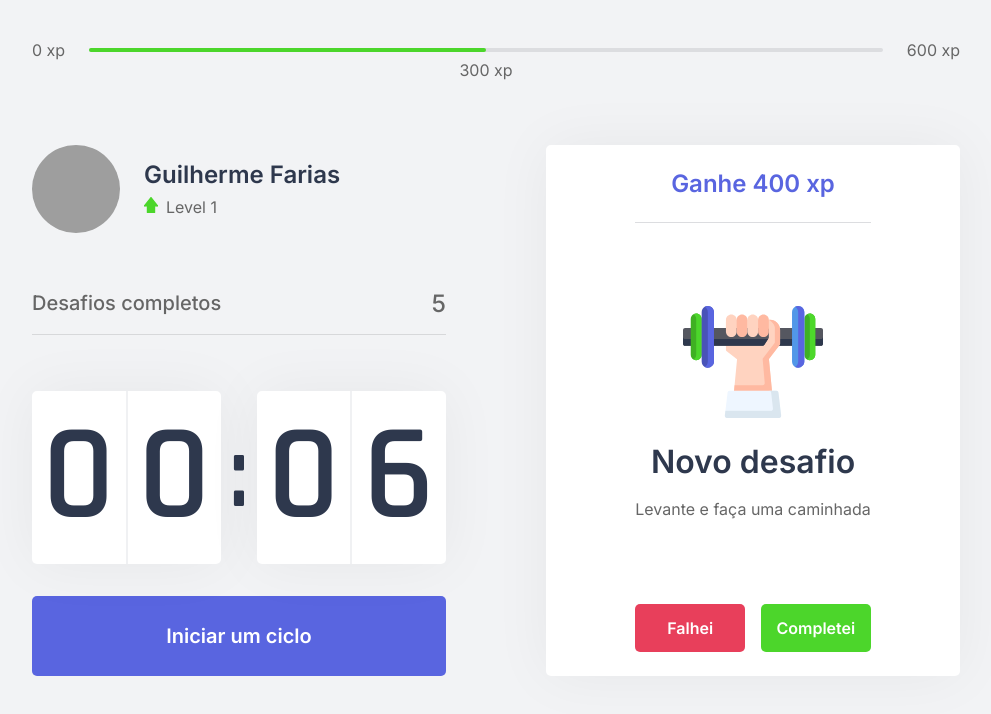
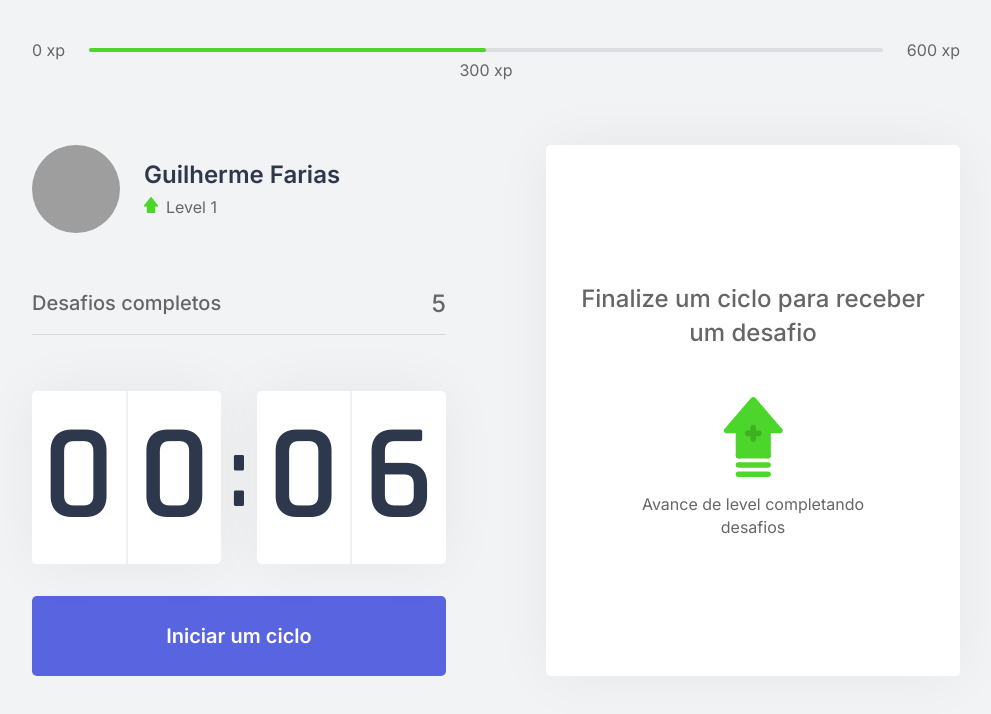
Before and after one commit to Guilherme-Farias/go-next-nlw4, a Next.js app: page / in a window 1280 px wide. Shown: the top 714 px of the page, without its empty margins (144-1135 px from the left). Built offline with nearby package versions, Linux system fonts and the light colour scheme; grey boxes are pictures that could not be loaded.

Commit message:
Finished the part of showing challenges

```diff
--- a/src/components/ChallengeBox.tsx
+++ b/src/components/ChallengeBox.tsx
@@ -5,29 +5,29 @@
 import styles from '../styles/components/ChallengeBox.module.css'
 
 export function ChallengeBox() {
-  const contextData = useContext(ChallengesContext)
-  console.log(contextData)
+  const { activeChallenge, resetChallenge } = useContext(ChallengesContext)
 
-  const hasActiveChallenge = true;
   return (
     <div className={styles.container}>
-      {hasActiveChallenge ? (
+      {activeChallenge ? (
         <div className={styles.challengeActive}>
-          <header>Ganhe 400 xp</header>
+          <header>Ganhe {activeChallenge.amount} xp</header>
 
           <main>
-            <img src="icons/body.svg" alt="" />
+            <img src={`icons/${activeChallenge.type}.svg`} alt="" />
             <strong>Novo desafio</strong>
-            <p>Levante e faça uma caminhada</p>
+            <p>{activeChallenge.description}</p>
           </main>
 
           <footer>
             <button
               className={styles.challengeFailedButton}
               type="button"
+              onClick={resetChallenge}
             >
               Falhei
                 </button>
+
             <button
               className={styles.challengeSucceededButton}
               type="button"
--- a/src/contexts/ChallengesContext.tsx
+++ b/src/contexts/ChallengesContext.tsx
@@ -1,12 +1,21 @@
 import { createContext, useState, ReactNode } from 'react';
 
+import challenges from '../../challenges.json';
 
+interface Challenge {
+  type: 'body' | 'eye';
+  description: string;
+  amount: number;
+}
 interface ChallengesContextData {
   level: number;
   currentExperience: number
   challengesCompleted: number;
+  experienceToNextLevel: number;
+  activeChallenge: Challenge;
   levelUp: () => void;
   startNewChallenge: () => void;
+  resetChallenge: () => void;
 }
 
 interface ChallengesProviderProps {
@@ -21,13 +30,22 @@
   const [level, setLevel] = useState(1);
   const [currentExperience, setCurrentExperience] = useState(0);
   const [challengesCompleted, setChallengesCompleted] = useState(0);
+  const [activeChallenge, setActiveChallenge] = useState(null);
+  const experienceToNextLevel = Math.pow((level + 1) * 4, 2)
 
   function levelUp() {
     setLevel(level + 1);
   }
 
   function startNewChallenge() {
-    console.log('new challenger');
+    const randomChallengeIndex = Math.floor(Math.random() * challenges.length);
+    const challenge = challenges[randomChallengeIndex];
+
+    setActiveChallenge(challenge);
+  }
+
+  function resetChallenge() {
+    setActiveChallenge(null);
   }
 
   return (
@@ -35,8 +53,11 @@
       level,
       currentExperience,
       challengesCompleted,
+      activeChallenge,
+      experienceToNextLevel,
       startNewChallenge,
       levelUp,
+      resetChallenge,
     }}>
       {children}
     </ChallengesContext.Provider>
```
